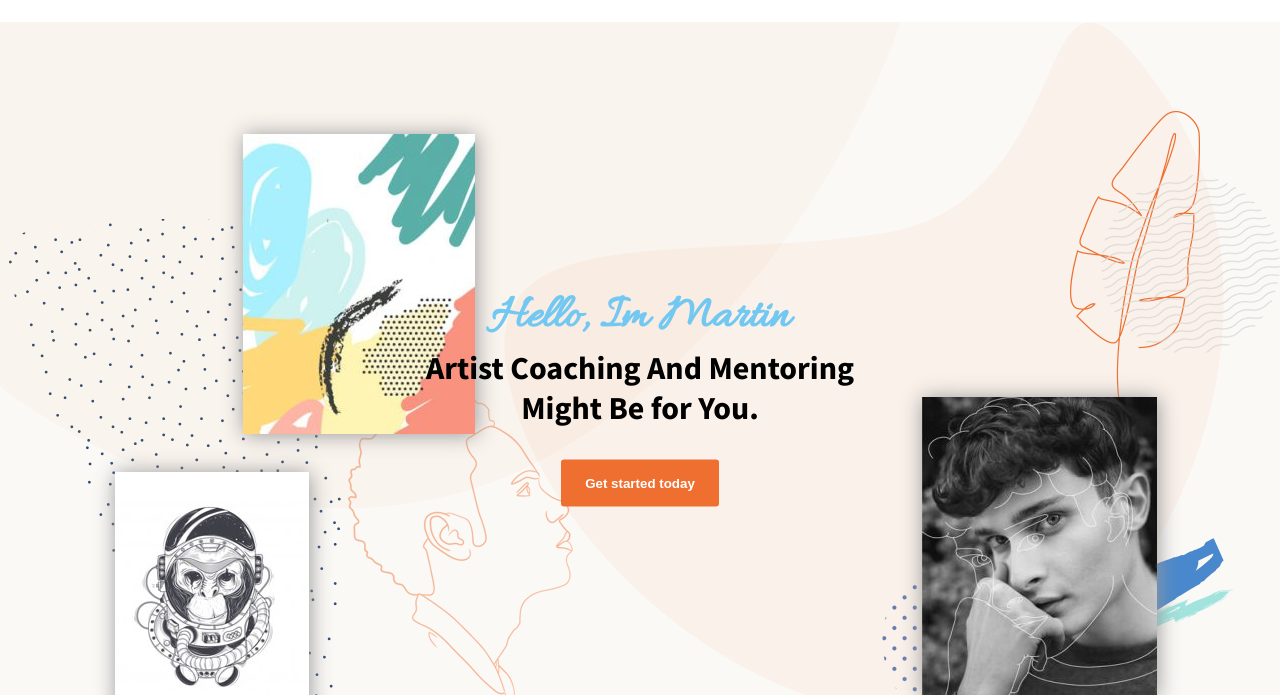
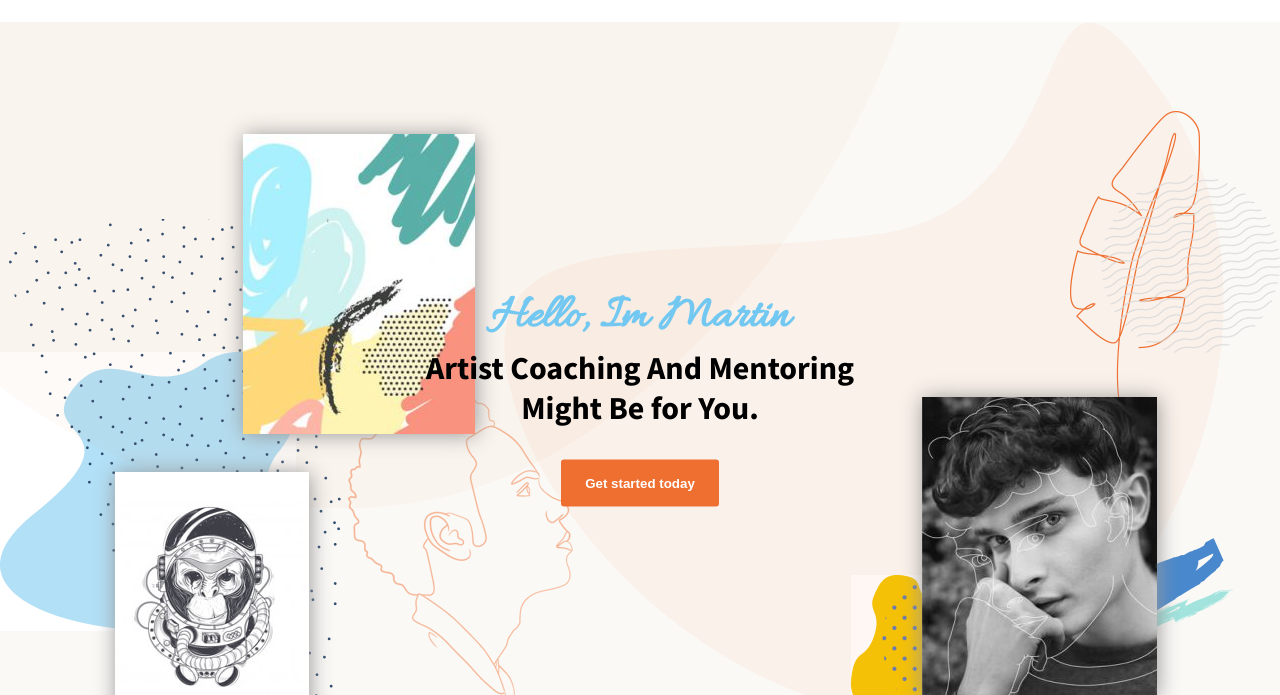
Before and after one commit to gabrivava/proj-html-vuejs, a website: page index.html in a window 1280 px wide. Shown: the part 105-800 px from the top of the page. Drawn offline with nearby package versions, Linux system fonts and the light colour scheme; a web font is replaced by a local one.

Commit message:
aggiunte immagini mancanti nel jumbotron

```diff
--- a/src/css/_jumbotron.scss
+++ b/src/css/_jumbotron.scss
@@ -9,7 +9,9 @@
         url(/dist/img/artist-shape-04.png),
         url(/dist/img/maxcoach-shape-12.png),
         url(/dist/img/artist-shape-05.png),
-        url(/dist/img/artist-hero-image-03.png);
+        url(/dist/img/artist-hero-image-03.png),
+        url(/dist/img/figura1.jpg),
+        url(/dist/img/imageYellow.jpg);
     background-position:
         90% 0%,
         0% 0%,
@@ -17,7 +19,9 @@
         93% 20%,
         80% 93%,
         95% 100%,
-        33% 90%;
+        33% 90%,
+        0% 70%,
+        75% 90%;
     background-repeat: no-repeat;
     position: relative;
     .artist-hero-image {
```
Also changed, not shown: dist/css/app.css, dist/img/figura1.jpg (added), dist/img/imageYellow.jpg (added), dist/mix-manifest.json, src/images/figura1.jpg (added), src/images/imageYellow.jpg (added).
